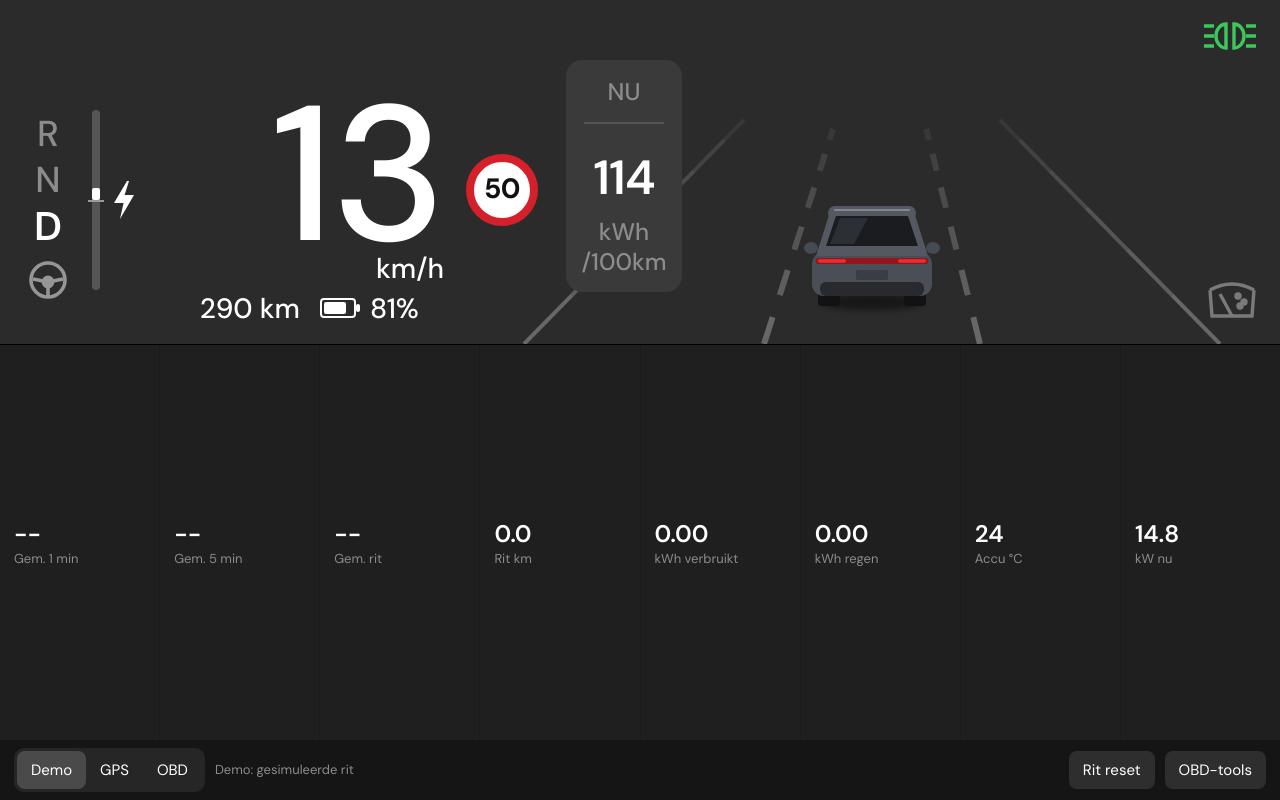
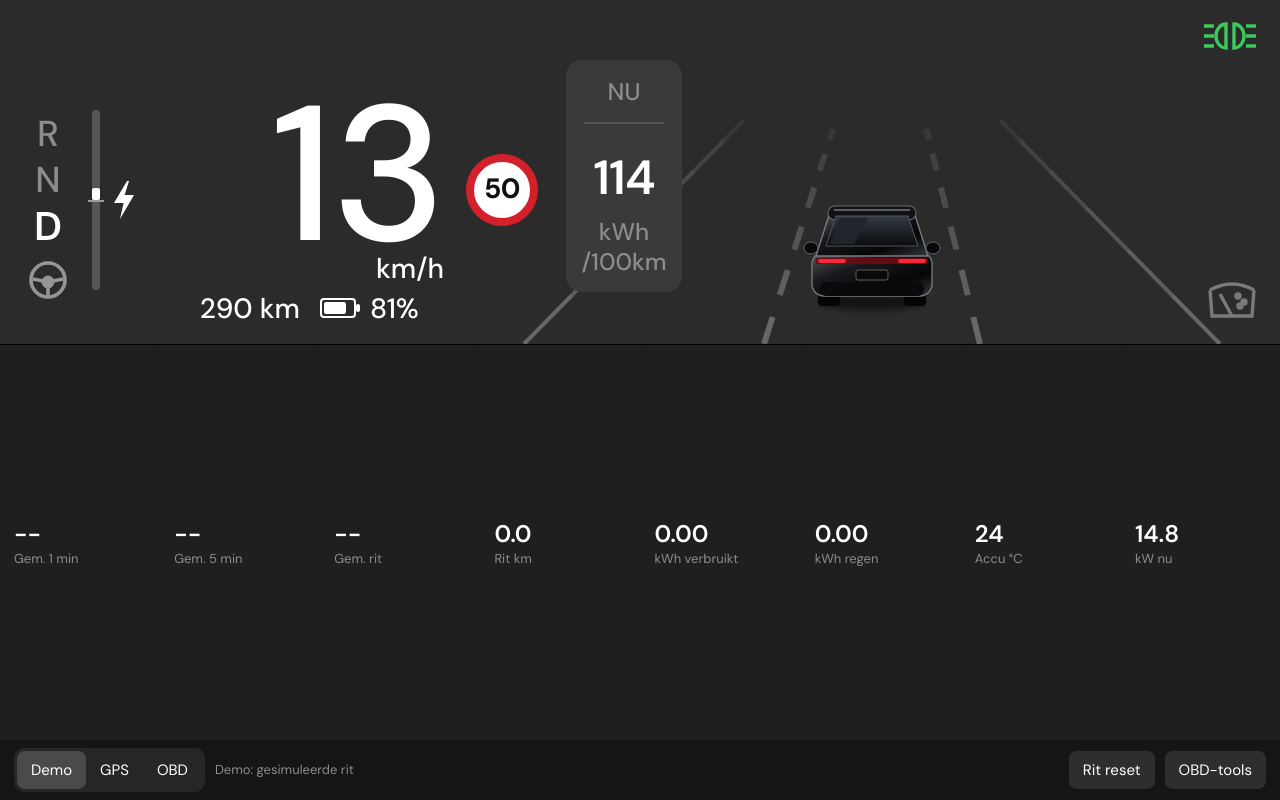
Before and after one commit to MaxTanD/EX30, a plain HTML site: page index.html in a window 1280 px wide. Drawn offline with Linux system fonts and the light colour scheme.

Commit message:
Black car on the road
Co-Authored-By: Claude Opus 5.5 <noreply@anthropic.com>
Claude-Session: https://claude.ai/code/session_01DhpxQawangxDPkbY6M2vw2

```diff
--- a/index.html
+++ b/index.html
@@ -85,16 +85,20 @@ td input,td select{width:100%;font-size:14px;min-height:34px;padding:4px 6px}
   <div id="stripWrap" title="Tik om te wisselen: nu / 1 min / 5 min">
     <div id="strip">
       <svg id="road" viewBox="0 0 640 172"></svg>
-      <svg id="car" viewBox="0 0 70 62">
-        <defs><filter id="sh" x="-20%" y="-50%" width="140%" height="200%"><feGaussianBlur stdDeviation="1.5"/></filter></defs>
-        <ellipse cx="35" cy="55" rx="26" ry="4" fill="#000" opacity=".45" filter="url(#sh)"/>
-        <rect x="8" y="44" width="11" height="13" rx="2" fill="#121214"/><rect x="51" y="44" width="11" height="13" rx="2" fill="#121214"/>
-        <rect x="5" y="30" width="60" height="22" rx="6" fill="#4a4e56"/><rect x="9" y="45" width="52" height="7" rx="3" fill="#282a2e"/>
-        <polygon points="14,10 56,10 63,32 7,32" fill="#545860"/><rect x="13" y="7" width="44" height="7" rx="3.5" fill="#545860"/>
-        <polygon points="17,12 53,12 58,27 12,27" fill="#1a1c20"/><polygon points="19,13 33,13 26,26 14,26" fill="#2c2f36"/>
-        <ellipse cx="4.5" cy="28" rx="3.5" ry="3" fill="#464a52"/><ellipse cx="65.5" cy="28" rx="3.5" ry="3" fill="#464a52"/>
-        <rect x="7" y="33" width="56" height="3" rx="1" fill="#96141c"/><rect x="8" y="33.6" width="14" height="1.8" rx=".9" fill="#eb2d37"/><rect x="48" y="33.6" width="14" height="1.8" rx=".9" fill="#eb2d37"/>
-        <rect x="27" y="39" width="16" height="5" rx="1" fill="#3a3d44"/><line x1="16" y1="9" x2="54" y2="9" stroke="#82878f" stroke-width="1"/>
+      <svg id="car" viewBox="0 0 70 62" role="img" aria-label="Black Volvo EX30 viewed from behind">
+        <defs>
+          <filter id="sh" x="-20%" y="-50%" width="140%" height="200%"><feGaussianBlur stdDeviation="1.5"/></filter>
+          <linearGradient id="bodyBlack" x1="0" y1="0" x2="1" y2="1"><stop offset="0" stop-color="#55585d"/><stop offset=".35" stop-color="#17191c"/><stop offset=".72" stop-color="#050607"/><stop offset="1" stop-color="#34373c"/></linearGradient>
+          <linearGradient id="glassBlack" x1="0" y1="0" x2="0" y2="1"><stop offset="0" stop-color="#343a43"/><stop offset="1" stop-color="#090b0e"/></linearGradient>
+        </defs>
+        <ellipse cx="35" cy="55" rx="26" ry="4" fill="#000" opacity=".55" filter="url(#sh)"/>
+        <rect x="8" y="43" width="11" height="14" rx="2" fill="#050506"/><rect x="51" y="43" width="11" height="14" rx="2" fill="#050506"/>
+        <rect x="5" y="30" width="60" height="22" rx="6" fill="url(#bodyBlack)" stroke="#777b82" stroke-width=".65"/><rect x="9" y="45" width="52" height="7" rx="3" fill="#090a0c"/>
+        <polygon points="14,10 56,10 63,32 7,32" fill="url(#bodyBlack)" stroke="#777b82" stroke-width=".7"/><rect x="13" y="7" width="44" height="7" rx="3.5" fill="#101215" stroke="#656a72" stroke-width=".55"/>
+        <polygon points="17,12 53,12 58,27 12,27" fill="url(#glassBlack)" stroke="#50555d" stroke-width=".5"/><polygon points="19,13 33,13 26,26 14,26" fill="#20252c"/>
+        <ellipse cx="4.5" cy="28" rx="3.5" ry="3" fill="#08090b" stroke="#5e6269" stroke-width=".5"/><ellipse cx="65.5" cy="28" rx="3.5" ry="3" fill="#08090b" stroke="#5e6269" stroke-width=".5"/>
+        <rect x="7" y="33" width="56" height="3" rx="1" fill="#650b12"/><rect x="8" y="33.5" width="14" height="2" rx="1" fill="#ff2636"/><rect x="48" y="33.5" width="14" height="2" rx="1" fill="#ff2636"/>
+        <rect x="27" y="39" width="16" height="5" rx="1" fill="#090a0c" stroke="#62666d" stroke-width=".45"/><line x1="16" y1="9" x2="54" y2="9" stroke="#9a9da3" stroke-width=".7" opacity=".75"/>
       </svg>
       <div class="g" id="gR" style="top:56px">R</div><div class="g" id="gN" style="top:79px">N</div><div class="g" id="gD" style="top:102px">D</div>
       <svg style="left:14px;top:130px;width:20px;height:20px" viewBox="0 0 20 20" fill="none" stroke="#969696" stroke-width="1.8"><circle cx="10" cy="10" r="8.5"/><circle cx="10" cy="11" r="2.3" fill="#969696"/><path d="M2.5 9.5 7.5 10.5M12.5 10.5 17.5 9.5M10 13v5"/></svg>
```
